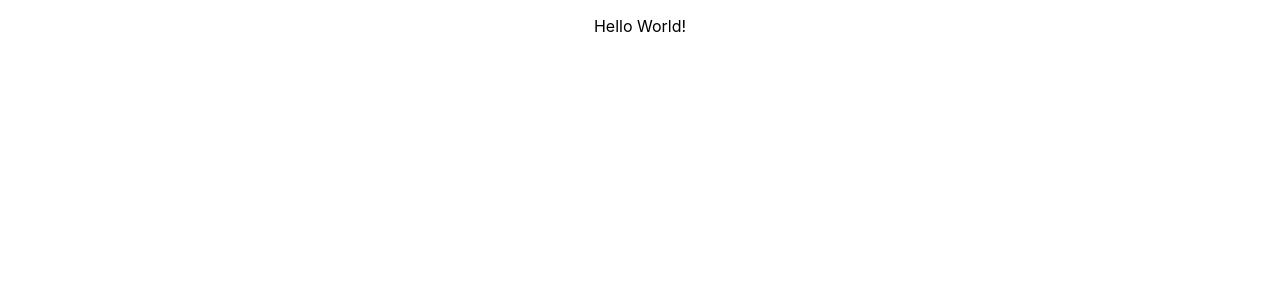
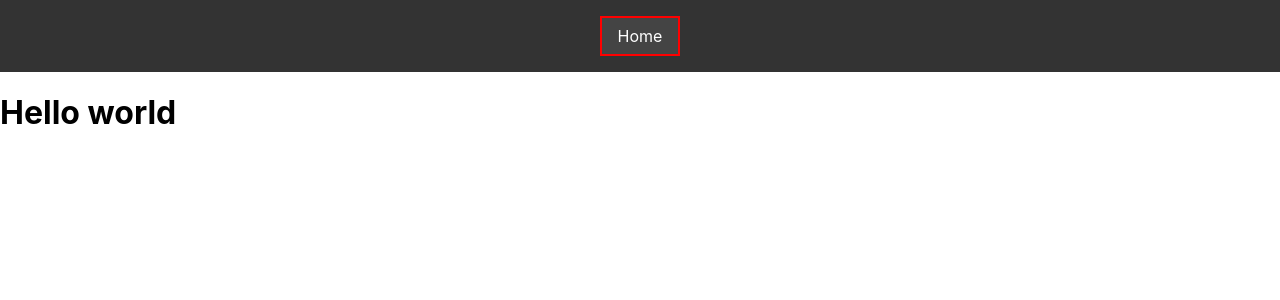
Before and after one commit to Rteixeira22/tdw-mp2-Rodrigo-Teixeira, a React (Create React App) app in the folder mp2/: page / in a window 1280 px wide. Shown: the top 300 px of the page. Built offline with nearby package versions, Linux system fonts and the light colour scheme.

Commit message:
Dom, style & navbar(inicial)

```diff
--- a/mp2/package.json
+++ b/mp2/package.json
@@ -7,6 +7,7 @@
     "react": "^18.3.1",
     "react-dom": "^18.3.1",
     "react-scripts": "5.0.1",
+    "styled-components": "^6.1.13",
     "web-vitals": "^2.1.4"
   },
   "scripts": {
@@ -50,6 +51,7 @@
     "eslint-plugin-react": "^7.37.2",
     "globals": "^15.12.0",
     "jest": "^27.5.1",
-    "prettier": "3.3.3"
+    "prettier": "3.3.3",
+    "react-router-dom": "^7.0.1"
   }
 }
--- a/mp2/src/App.js
+++ b/mp2/src/App.js
@@ -1,13 +1,17 @@
 import "./App.css";
 import React from "react";
+import { BrowserRouter as Router, Routes, Route } from "react-router-dom";
+import Home from "./components/home";
+import Navbar from "./components/navbar";
 
 function App() {
   return (
-    <div className="App">
-
-
-      <p> Hello World!</p>
-    </div>
+    <Router>
+      <Navbar />
+      <Routes>
+        <Route path="/" element={<Home />} />
+      </Routes>
+    </Router>
   );
 }
 
--- /dev/null
+++ b/mp2/src/components/home.js
@@ -0,0 +1,11 @@
+import React from "react";
+
+function Home() {
+  return (
+    <div>
+      <h1>Hello world</h1>
+    </div>
+  );
+}
+
+export default Home;
--- /dev/null
+++ b/mp2/src/components/navbar.js
@@ -0,0 +1,19 @@
+import React from "react";
+import { Link, useLocation } from "react-router-dom";
+import { NavbarContainer, NavbarList, NavbarItem } from "./styles";
+
+function Navbar() {
+  const location = useLocation();
+
+  return (
+    <NavbarContainer>
+      <NavbarList>
+        <NavbarItem className={location.pathname === "/" ? "active" : ""}>
+          <Link to="/">Home</Link>
+        </NavbarItem>
+      </NavbarList>
+    </NavbarContainer>
+  );
+}
+
+export default Navbar;
--- /dev/null
+++ b/mp2/src/components/styles.js
@@ -0,0 +1,35 @@
+import React from "react";
+import styled from "styled-components";
+
+export const NavbarContainer = styled.nav`
+  background-color: #333;
+  padding: 1rem;
+`;
+
+export const NavbarList = styled.ul`
+  list-style: none;
+  display: flex;
+  justify-content: space-around;
+  margin: 0;
+  padding: 0;
+`;
+
+export const NavbarItem = styled.li`
+  margin: 0;
+
+  a {
+    color: white;
+    text-decoration: none;
+    padding: 0.5rem 1rem;
+    display: block;
+
+    &:hover {
+      background-color: #555;
+    }
+  }
+
+  &.active a {
+    background-color: #444; /* Fundo diferente */
+    border: 2px solid red; /* Borda vermelha */
+  }
+`;
```
Also changed, not shown: 1 other file (tests, documents, lock files or other folders).
